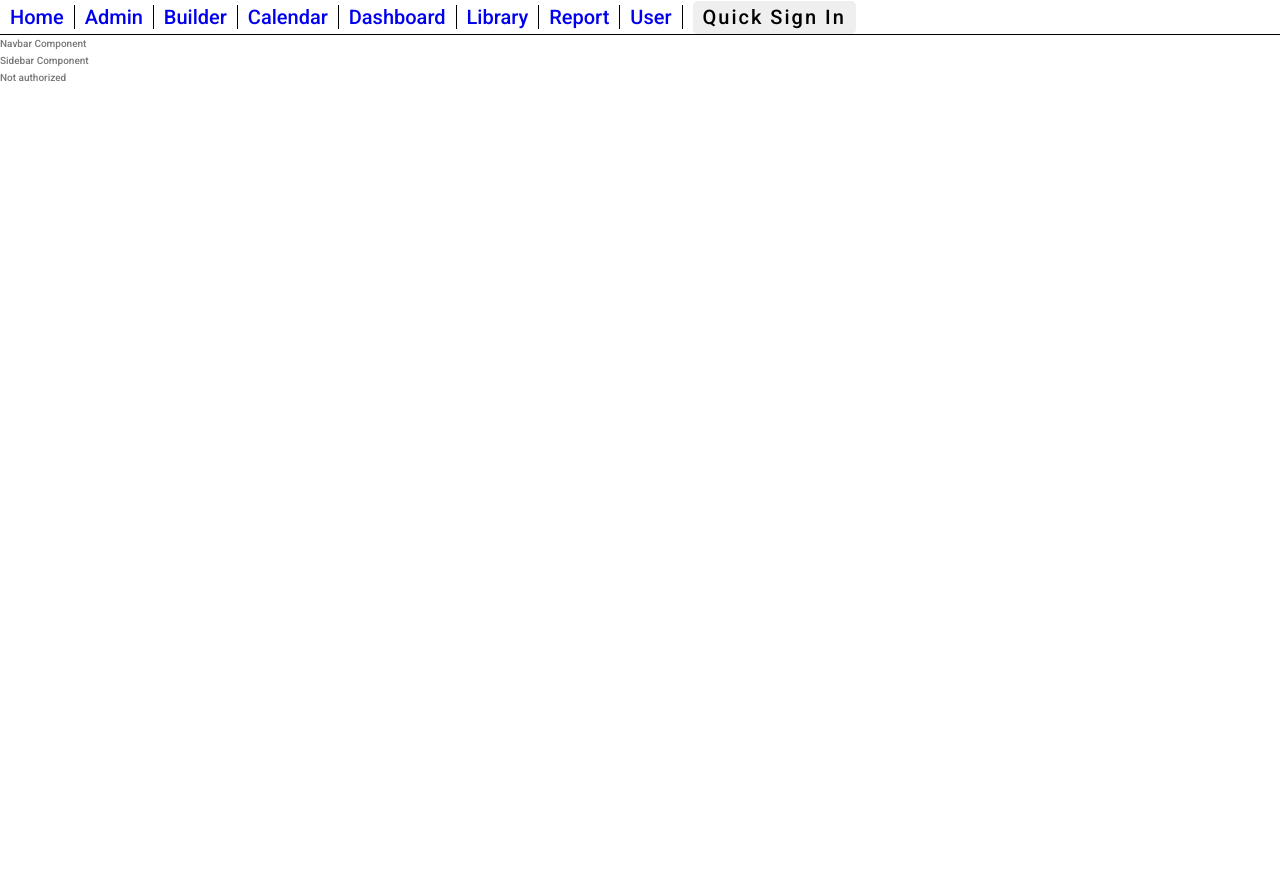
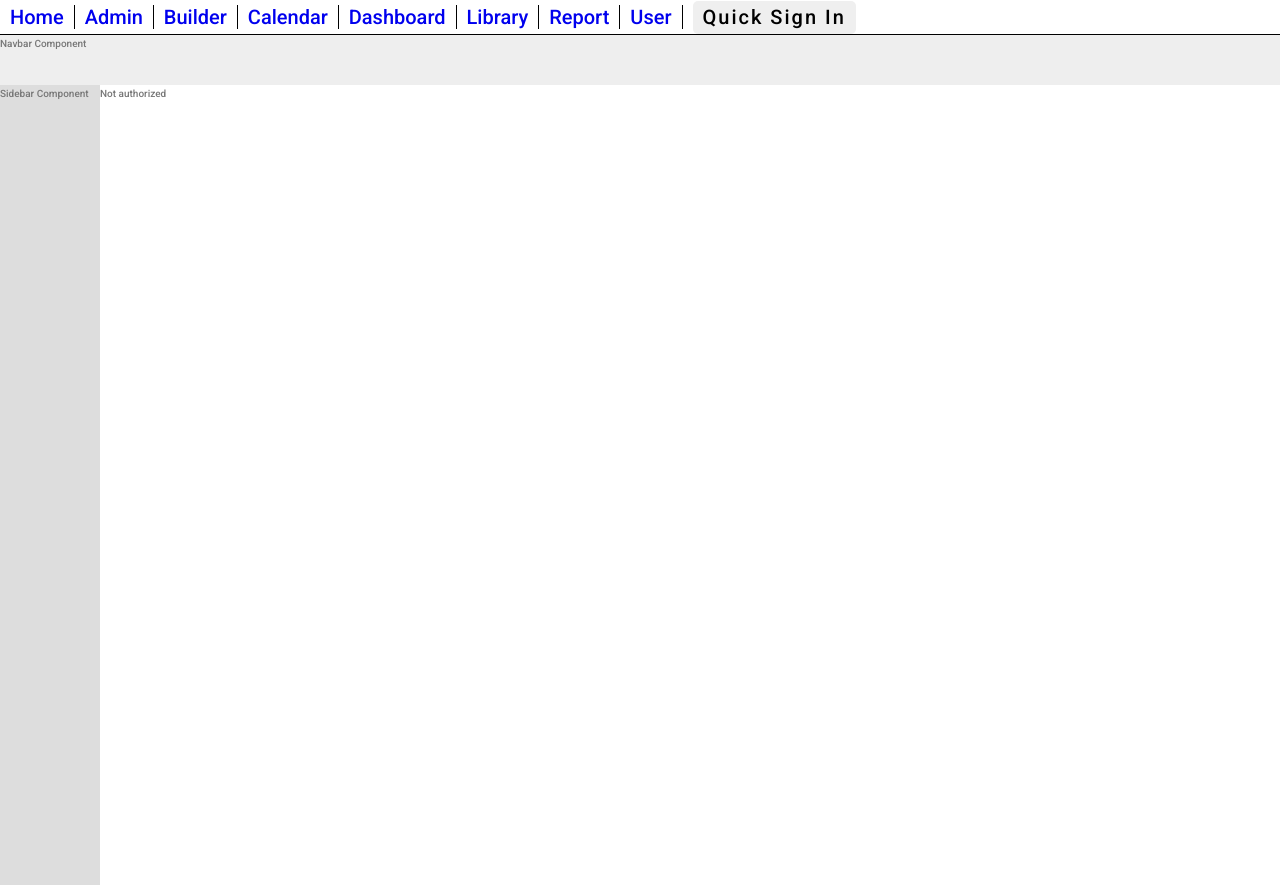
Before and after one commit to codefordenver/Comrad, a React (Create React App) app in the folder client/: page / in a window 1280 px wide. Before the commit the page ends 800 px from the top, so only its background shows below. Built offline with nearby package versions, Linux system fonts and the light colour scheme; no server answers.

Commit message:
Created some classes to reflect new layout design

```diff
--- a/client/src/index.css
+++ b/client/src/index.css
@@ -305,6 +305,9 @@ template {
 [hidden] {
   display: none; }
 
+table {
+  border-collapse: collapse; }
+
 body {
   font-family: "Roboto", sans-serif;
   font-weight: 500;
@@ -401,16 +404,30 @@ body {
     .nav-test__link:not(:last-child) {
       border-right: 1px solid #000; }
 
-#home {
+.main-layout {
+  display: grid;
+  grid-template-rows: 5rem 1fr; }
+  .main-layout__body {
+    grid-row-start: 2;
+    height: 100vh;
+    display: grid;
+    grid-template-columns: 10rem 1fr; }
+
+.navbar {
+  background-color: #eee; }
+
+.sidebar {
+  background-color: #ddd; }
+
+.home {
   height: 100vh;
   background-color: #7cb2bf;
   display: grid;
   grid-template-rows: 1;
   grid-template-columns: 1fr 40rem 1fr; }
-
-.home__login {
-  grid-column: 2;
-  align-self: center; }
+  .home__body {
+    grid-column: 2;
+    align-self: center; }
 
 /* ------------------------------------------
   MARGIN
```
